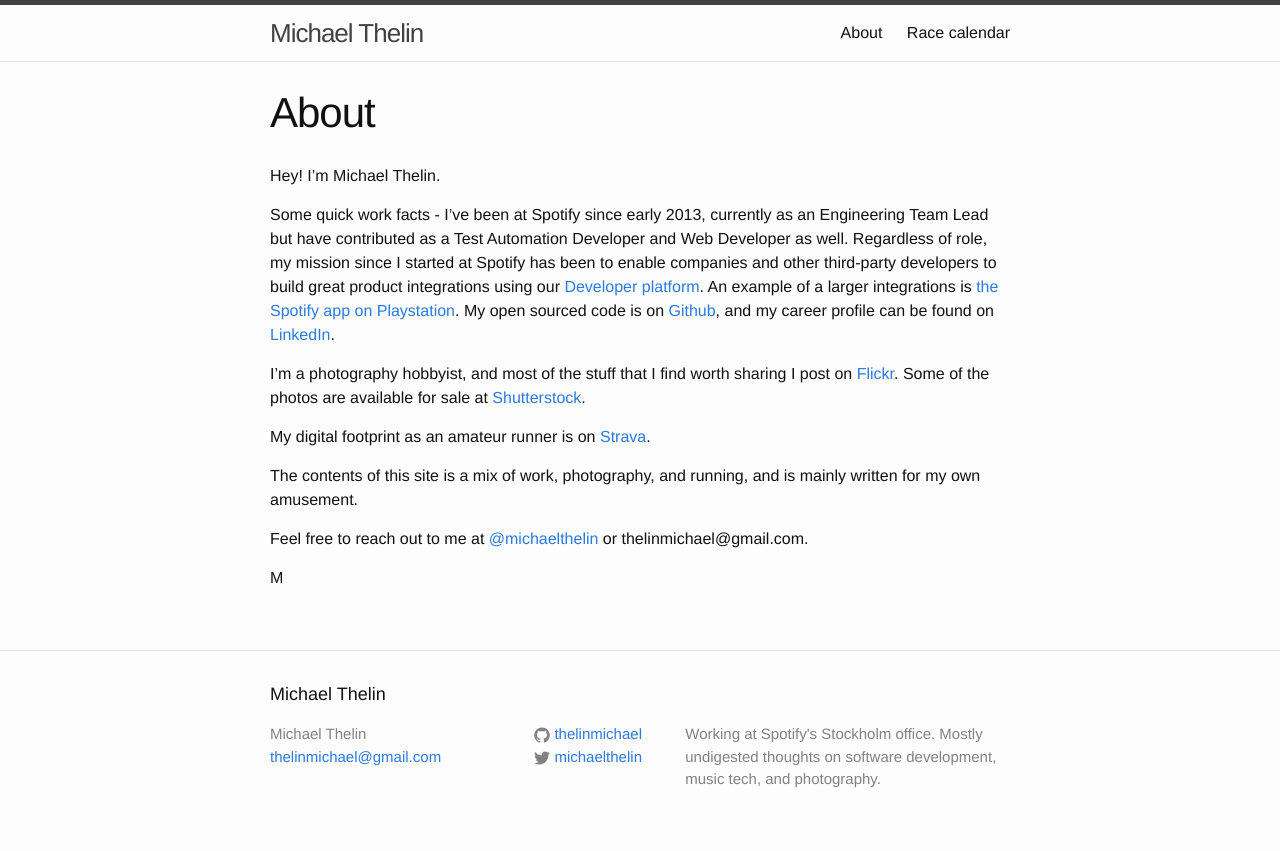
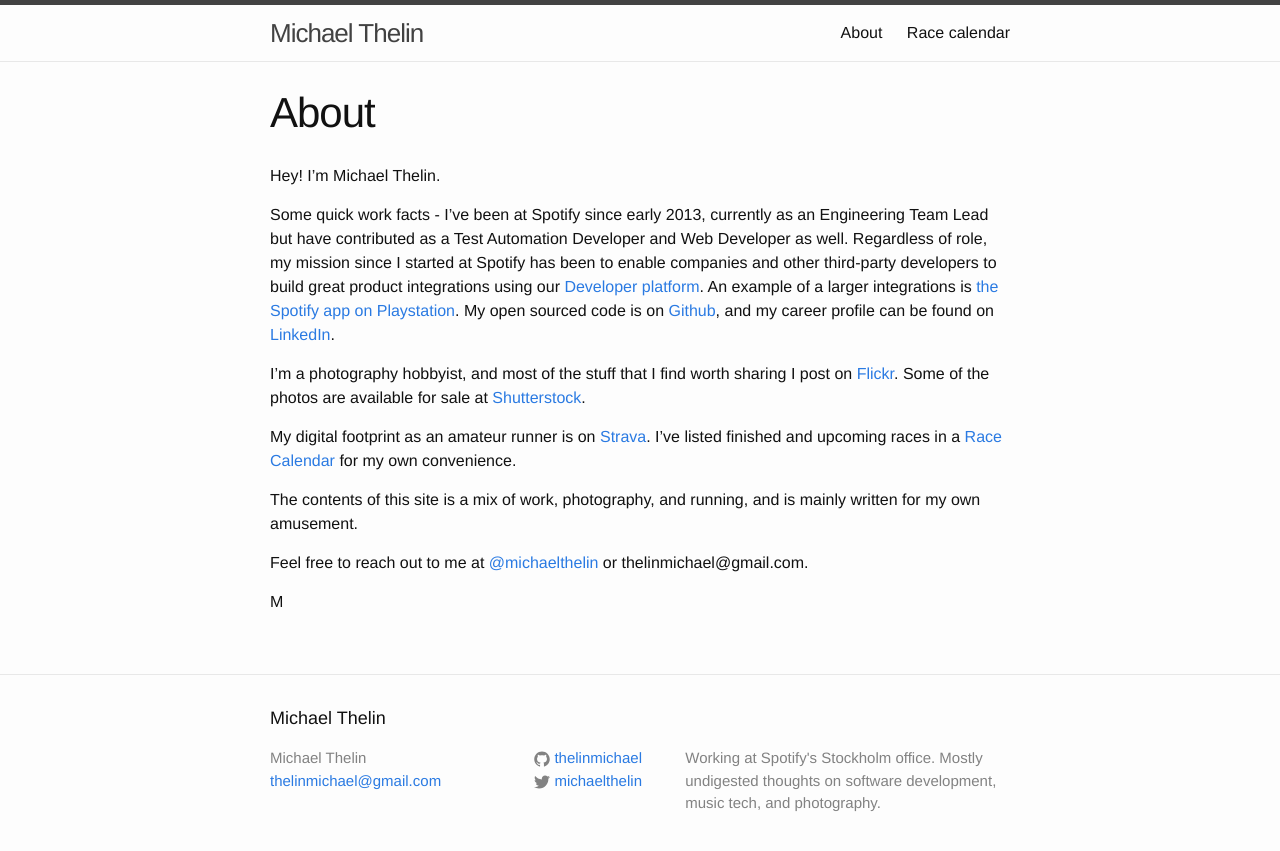
Before and after one commit to thelinmichael/thelinmichael.github.io, a Jekyll site: the page built from about.md, in a window 1280 px wide. Shown: the top 851 px of the page. Built offline with Jekyll 4.4.1, drawn with Linux system fonts in a browser that asks for light colours.

Commit message:
Add link to race calendar

```diff
--- a/about.md
+++ b/about.md
@@ -10,7 +10,7 @@ Some quick work facts - I've been at Spotify since early 2013, currently as an E
 
 I'm a photography hobbyist, and most of the stuff that I find worth sharing I post on [Flickr](https://www.flickr.com/photos/96687157@N03/). Some of the photos are available for sale at [Shutterstock](https://www.shutterstock.com/g/michaelthelin).
 
-My digital footprint as an amateur runner is on [Strava](https://www.strava.com/athletes/9436776).
+My digital footprint as an amateur runner is on [Strava](https://www.strava.com/athletes/9436776). I've listed finished and upcoming races in a [Race Calendar](http://michaelthelin.se/running_calendar.html) for my own convenience.
 
 The contents of this site is a mix of work, photography, and running, and is mainly written for my own amusement.
 
```
